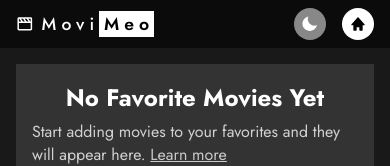
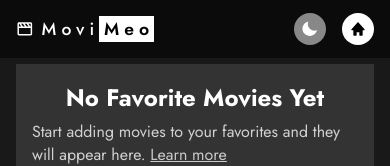
Before and after one commit to deauthor1234/movimeo, a React (Vite) app: page /favorites in a window 390 px wide. Shown: the top 166 px of the page. Built offline with nearby package versions, Linux system fonts and the light colour scheme.

Commit message:
Update styles

```diff
--- a/src/css/main.css
+++ b/src/css/main.css
@@ -1370,7 +1370,7 @@ footer .download-media svg {
     }
 
     nav {
-        padding: 0.5rem 1rem;
+        padding: 0.8rem 1rem;
     }
 
     header.other {
```
